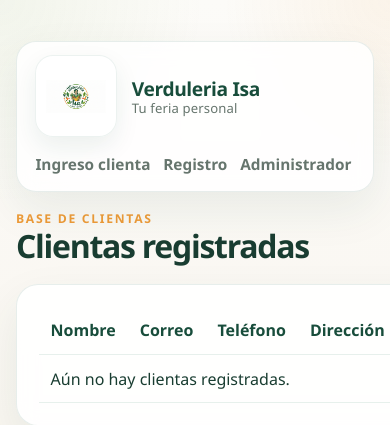
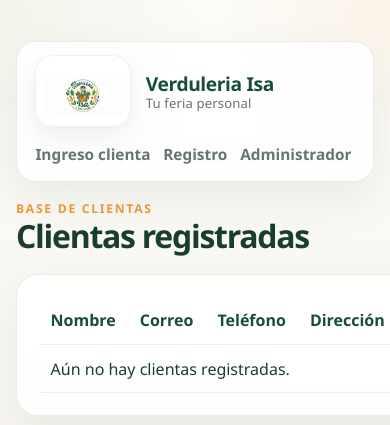
Before and after one commit to nmillana/VerduleriaIsa, a Python web app: template templates/admin_clients.html in a window 390 px wide; the page is wider, and only the part inside the window is pictured. Shown: the top 425 px of that part. Run offline with Jinja, Linux system fonts and the light colour scheme; the template is opened without the code that fills it, so the values that code supplies are empty.

Commit message:
Fix homepage landing layout

```diff
--- a/static/styles.css
+++ b/static/styles.css
@@ -70,18 +70,20 @@ code {
 .brand-mark {
     display: grid;
     place-items: center;
-    width: 82px;
-    height: 82px;
+    width: 108px;
+    height: 78px;
     border-radius: 18px;
-    background: rgba(255, 255, 255, 0.95);
+    background: rgba(255, 255, 255, 0.98);
     border: 1px solid rgba(20, 88, 67, 0.08);
     box-shadow: 0 10px 24px rgba(24, 77, 59, 0.08);
+    overflow: hidden;
 }
 
 .brand-logo {
-    width: 60px;
-    height: 60px;
+    width: 88px;
+    height: 88px;
     object-fit: contain;
+    display: block;
 }
 
 .brand-copy {
@@ -564,9 +583,28 @@ textarea {
         padding: 0.5rem 0 1.5rem;
     }
 
+    .brand-mark {
+        width: 96px;
+        height: 72px;
+    }
+
+    .brand-logo {
+        width: 78px;
+        height: 78px;
+    }
+
     .access-landing::before {
-        background-size: min(78vw, 360px);
-        background-position: center 32%;
-        opacity: 0.1;
+        background-size: min(82vw, 360px);
+        background-position: center 28%;
+        opacity: 0.08;
+    }
+
+    .access-card {
+        width: min(440px, 100%);
+        padding: 1.4rem;
+    }
+
+    .access-card__logo {
+        max-width: 210px;
     }
 }
```
Also changed, not shown: other parts of static/styles.css (+23 -6 lines).
